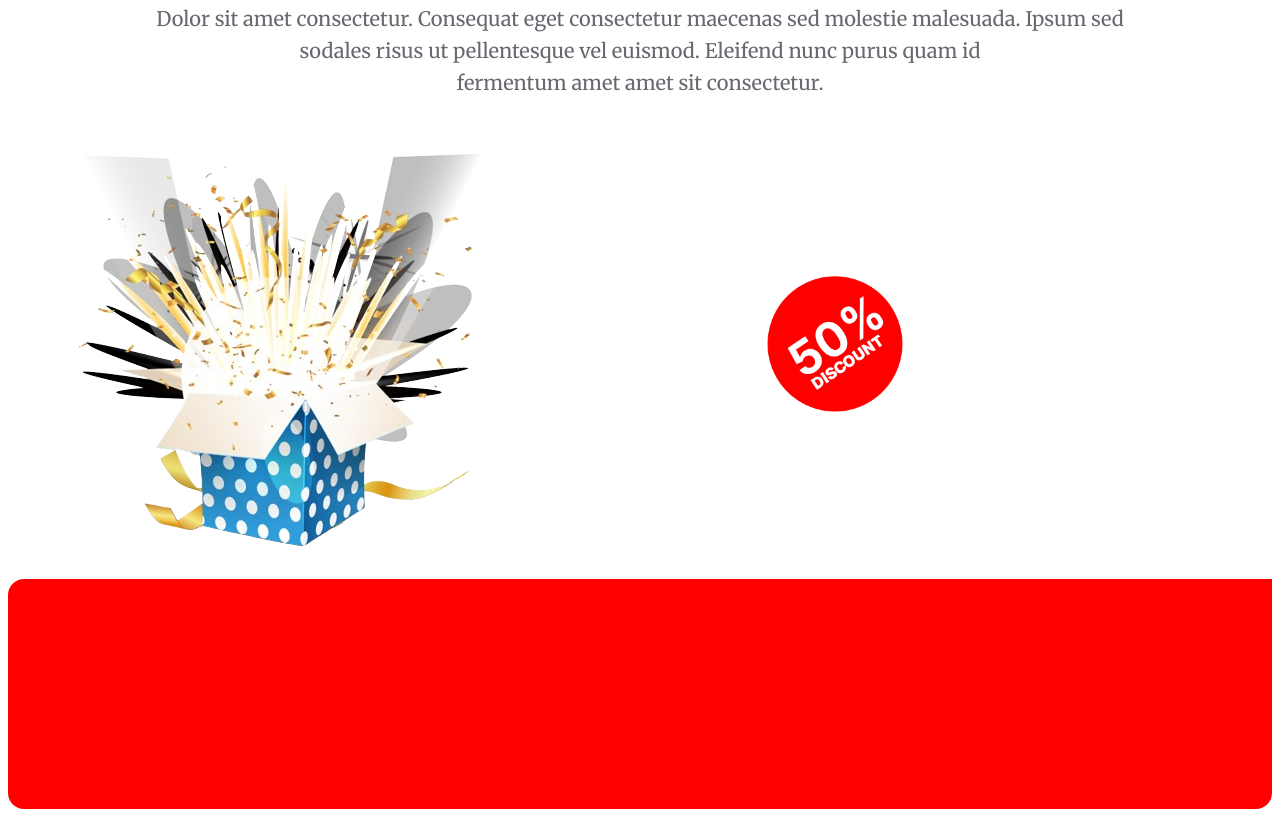
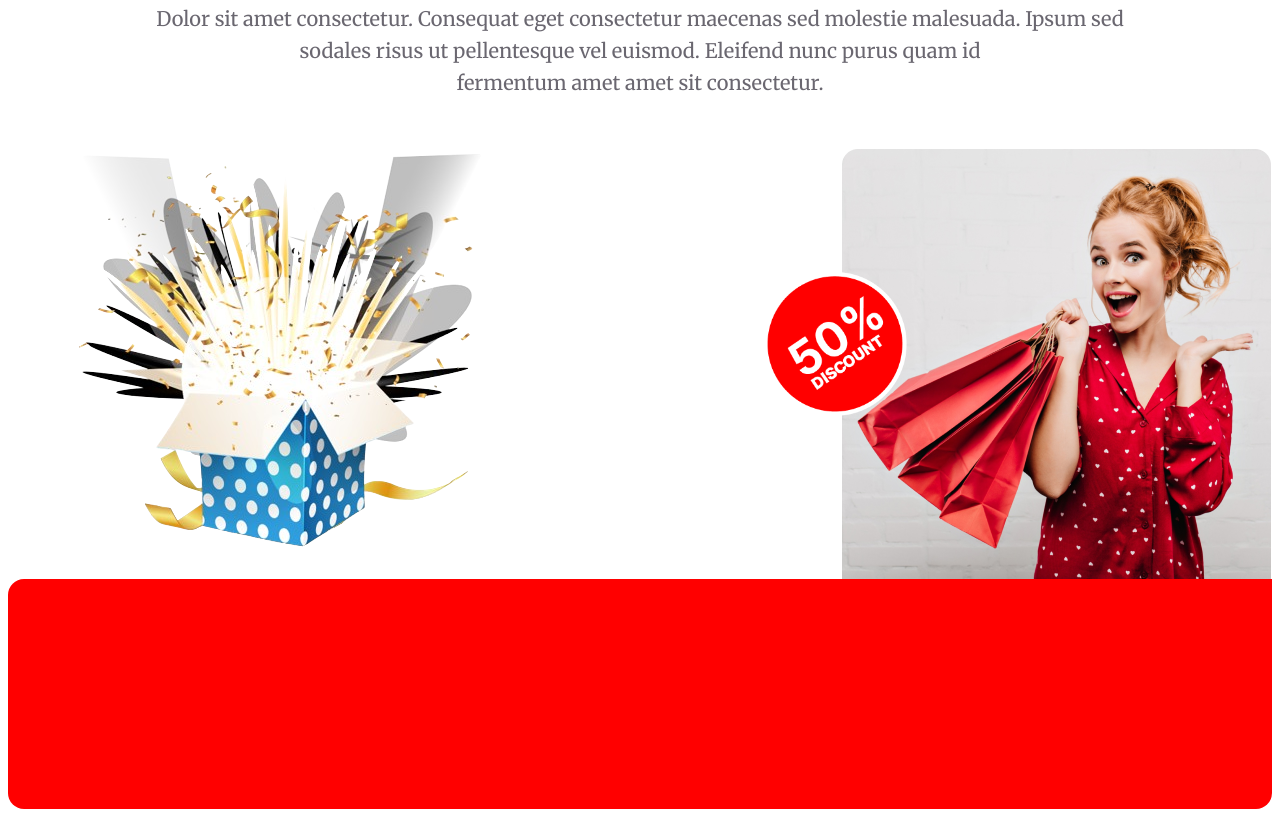
Before and after one commit to yasinmunn/new-year-special, a plain HTML site: page index.html in a window 1280 px wide. Shown: the part 3562-4379 px from the top of the page. Drawn offline with Linux system fonts and the light colour scheme; the site is published under a folder, as on GitHub Pages, so addresses that start at the root find nothing; files whose address does not match are found by name.

Commit message:
website image update

```diff
--- a/style/style.css
+++ b/style/style.css
@@ -314,7 +314,7 @@ button{
     position: relative;
 }
 .discount-50{
-    background: url('/images/Rectangle\ 1.png');
+    background: url('./images/Rectangle\ 1.png');
     background-repeat: no-repeat;
     width: 430px;
     height: 430px;
```
